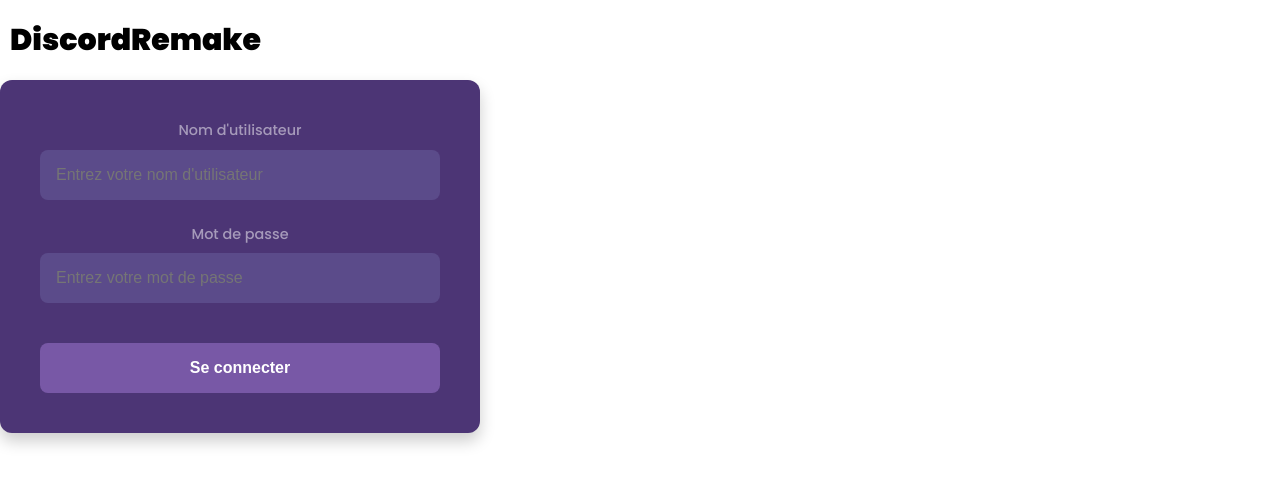
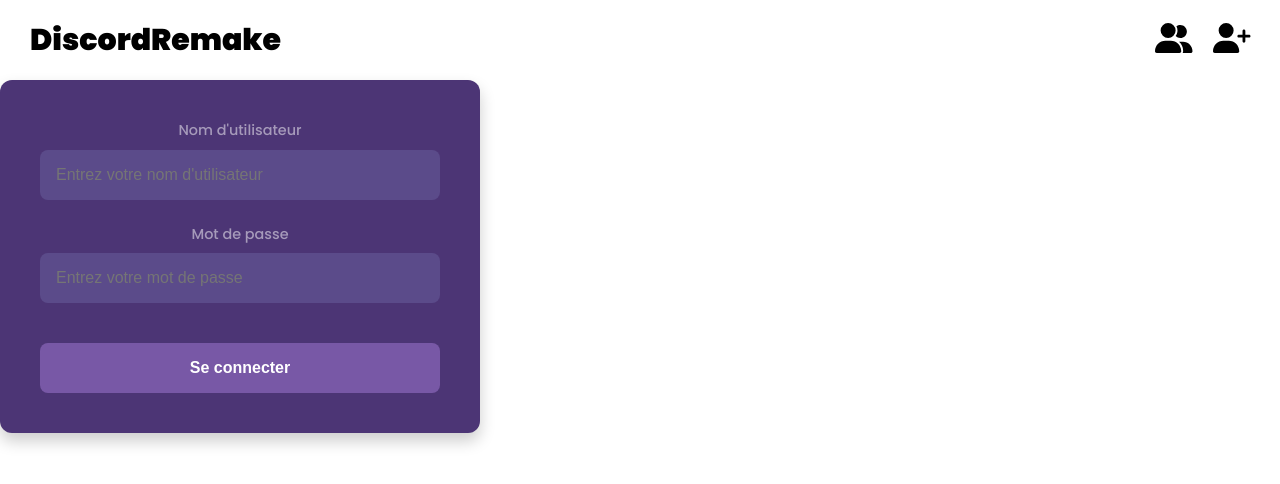
Before and after one commit to Bilnaa/frontend-discord, a React (Vite) app: page /login in a window 1280 px wide. Shown: the top 484 px of the page. Built offline with nearby package versions, Linux system fonts and the light colour scheme.

Commit message:
add friends request route

```diff
--- a/src/App.css
+++ b/src/App.css
@@ -118,3 +118,17 @@ nav a{
   padding: 10px;
   color: black;
 }
+
+.texte-uuid {
+    color: white;
+    margin-top: 10px;
+}
+
+.friend-requests-container{
+    height:100%;
+    width:100%;
+    background-color:rgb(76,53,117,100);
+    display: flex;
+    flex-direction: column;
+
+}
--- a/src/App.tsx
+++ b/src/App.tsx
@@ -1,17 +1,28 @@
-import {  BrowserRouter as Router } from 'react-router-dom';
+import { BrowserRouter as Router } from 'react-router-dom';
 import './App.css';
 import AppRoutes from './utils/routes';
+import { FontAwesomeIcon } from "@fortawesome/react-fontawesome";
+import { faUserGroup, faUserPlus } from "@fortawesome/free-solid-svg-icons";
+import { Link } from "react-router-dom";
 
 function App() {
   return (
-    <div className='main'>
-      <nav style={{height:"10vh"}}>
-        <a href="/">DiscordRemake</a>
-      </nav>
-      <Router>
+    <Router>
+      <div className='main'>
+        <nav style={{height:"10vh", display: "flex", justifyContent: "space-between", alignItems: "center", padding: "0 20px"}}>
+          <a href="/">DiscordRemake</a>
+          <div className="nav-icons">
+            <Link to={'/friends'}>
+              <FontAwesomeIcon icon={faUserGroup} />
+            </Link>
+            <Link to={'/friends'}>
+              <FontAwesomeIcon icon={faUserPlus} />
+            </Link>
+          </div>
+        </nav>
         <AppRoutes />
-      </Router>
-    </div>
+      </div>
+    </Router>
   );
 }
 
--- a/src/components/FriendRequests.tsx
+++ b/src/components/FriendRequests.tsx
@@ -8,12 +8,6 @@ type FriendRequests = {
 };
 
 const styles: { [key: string]: React.CSSProperties } = {
-    container: {
-        display: "flex",
-        flexDirection: "column",
-        justifyContent: "center",
-        alignItems: "center",
-    },
     form: {
         display: "flex",
         flexDirection: "column",
@@ -86,9 +80,9 @@ const FriendsRequest = () => {
     };
 
     return (
-        <div style={styles.container}>
-            <h2>Ajout d'ami</h2>
-            <p>
+        <div className="friend-requests-container">
+            <h3>Ajout d'ami</h3>
+            <p className="texte-uuid">
                 Tu peux ajouter des amis grâce à leur identifiant unique (UUID)
             </p>
             <form onSubmit={handleSubmit(onSubmit)} style={styles.form}>
--- a/src/utils/routes.tsx
+++ b/src/utils/routes.tsx
@@ -1,6 +1,8 @@
 import { Routes, Route,Navigate} from 'react-router-dom';
 import Home from '../pages/Home';
 import Chat from '../components/home/Chat';
+import FriendRequests from '../components/FriendRequests'
+
 import Login from '../pages/Login';
 import SignUp from '../pages/SignUp';
 import useStoreLogin from './store/useStoreLogin';
@@ -37,6 +39,8 @@ const AppRoutes = () => {
     <Routes>
       <Route path="/" element={useAuthenticated(<Home />)}>
         <Route path="/chat/:id" element={<Chat />} />
+        <Route path="/friends" element={<FriendRequests />} />
+        <Route path="/friends/requests" element={<FriendRequests />} />
       </Route>
       <Route path="/login" element={<Login />} />
       <Route path="/logout" element={<Logout />} loader={Requestlogout} />
```
